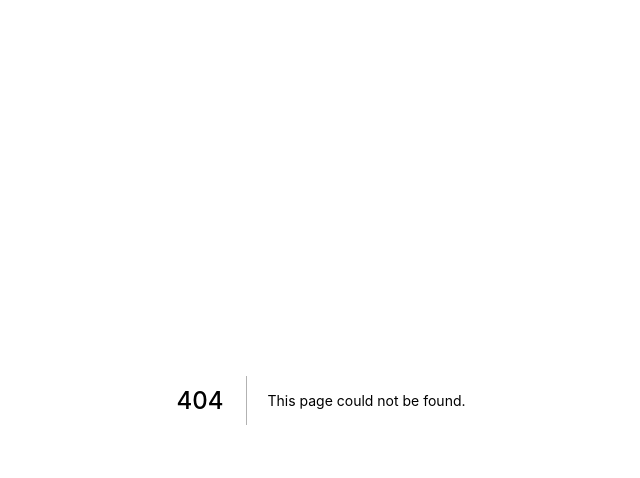
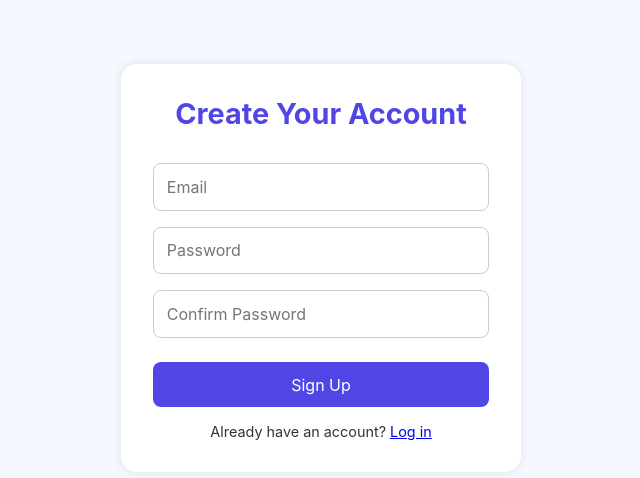
Before and after one commit to Raasika-c/finance-advisor-app, a Next.js app: page /signup in a window 1280 px wide. Before the commit this address had no page. Shown: the top 478 px of the page, without its empty margins (319-959 px from the left). Built offline with nearby package versions, Linux system fonts and the light colour scheme.

Commit message:
created signup page

```diff
--- /dev/null
+++ b/pages/signup.js
@@ -0,0 +1,64 @@
+// pages/signup.js
+import React, { useState } from 'react';
+import Head from 'next/head';
+import styles from '../styles/Signup.module.css';
+import Link from 'next/link';
+
+export default function Signup() {
+  const [email, setEmail] = useState('');
+  const [password, setPassword] = useState('');
+  const [confirmPassword, setConfirmPassword] = useState('');
+
+  const handleSignup = (e) => {
+    e.preventDefault();
+    if (password !== confirmPassword) {
+      alert("Passwords do not match!");
+      return;
+    }
+    // Add signup logic here (Firebase Auth, etc.)
+    alert(`Account created for ${email}`);
+  };
+
+  return (
+    <>
+      <Head>
+        <title>Sign Up - Budget Buddy</title>
+        <meta name="viewport" content="width=device-width, initial-scale=1" />
+      </Head>
+
+      <div className={styles.container}>
+        <h1 className={styles.title}>Create Your Account</h1>
+        <form className={styles.form} onSubmit={handleSignup}>
+          <input
+            type="email"
+            placeholder="Email"
+            className={styles.input}
+            value={email}
+            onChange={(e) => setEmail(e.target.value)}
+            required
+          />
+          <input
+            type="password"
+            placeholder="Password"
+            className={styles.input}
+            value={password}
+            onChange={(e) => setPassword(e.target.value)}
+            required
+          />
+          <input
+            type="password"
+            placeholder="Confirm Password"
+            className={styles.input}
+            value={confirmPassword}
+            onChange={(e) => setConfirmPassword(e.target.value)}
+            required
+          />
+          <button type="submit" className={styles.button}>Sign Up</button>
+          <p className={styles.loginText}>
+            Already have an account? <Link href="/login">Log in</Link>
+          </p>
+        </form>
+      </div>
+    </>
+  );
+}
--- /dev/null
+++ b/styles/Signup.module.css
@@ -0,0 +1,49 @@
+/* styles/Signup.module.css */
+.container {
+  max-width: 400px;
+  margin: 4rem auto;
+  padding: 2rem;
+  background-color: #ffffff;
+  box-shadow: 0 0 10px rgba(0, 0, 0, 0.1);
+  border-radius: 1rem;
+  text-align: center;
+}
+
+.title {
+  font-size: 1.8rem;
+  margin-bottom: 1.5rem;
+  color: #4f46e5;
+}
+
+.form {
+  display: flex;
+  flex-direction: column;
+}
+
+.input {
+  padding: 0.8rem;
+  margin: 0.5rem 0;
+  border: 1px solid #ccc;
+  border-radius: 0.5rem;
+  font-size: 1rem;
+}
+
+.button {
+  padding: 0.8rem;
+  background-color: #4f46e5;
+  color: white;
+  border: none;
+  border-radius: 0.5rem;
+  cursor: pointer;
+  margin-top: 1rem;
+  font-size: 1rem;
+}
+
+.button:hover {
+  background-color: #3730a3;
+}
+
+.loginText {
+  margin-top: 1rem;
+  font-size: 0.9rem;
+}
```
